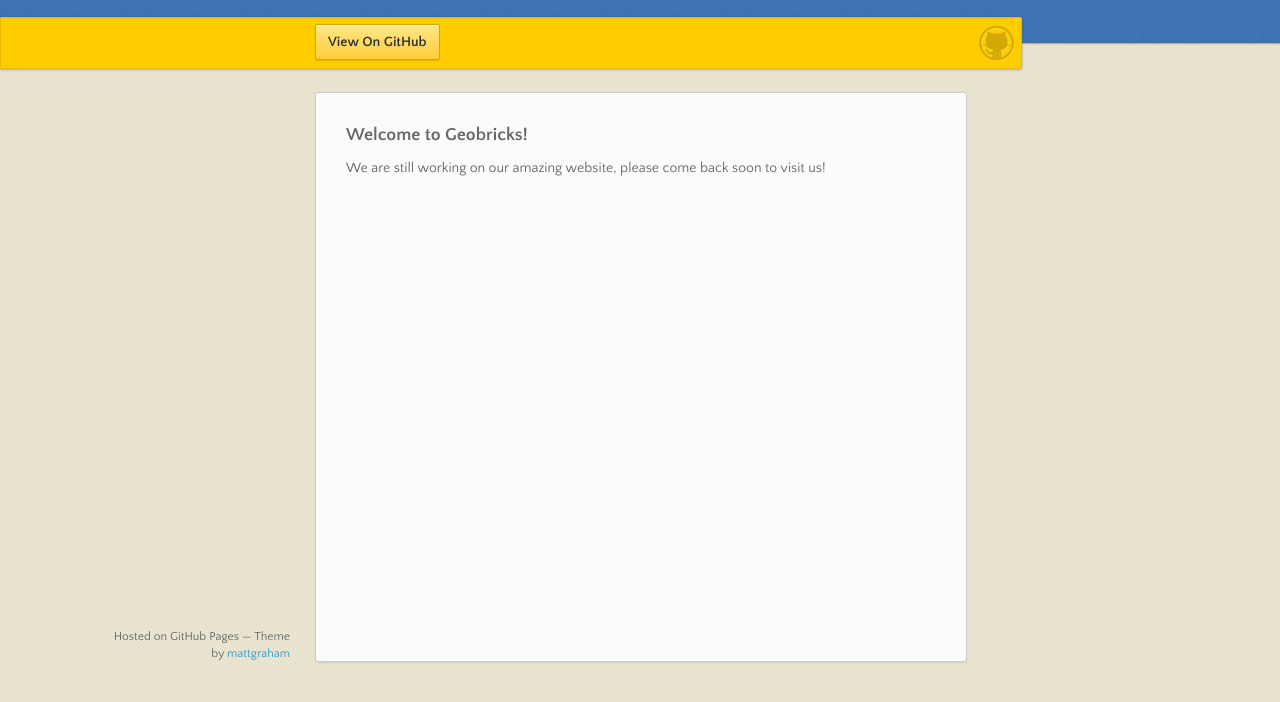
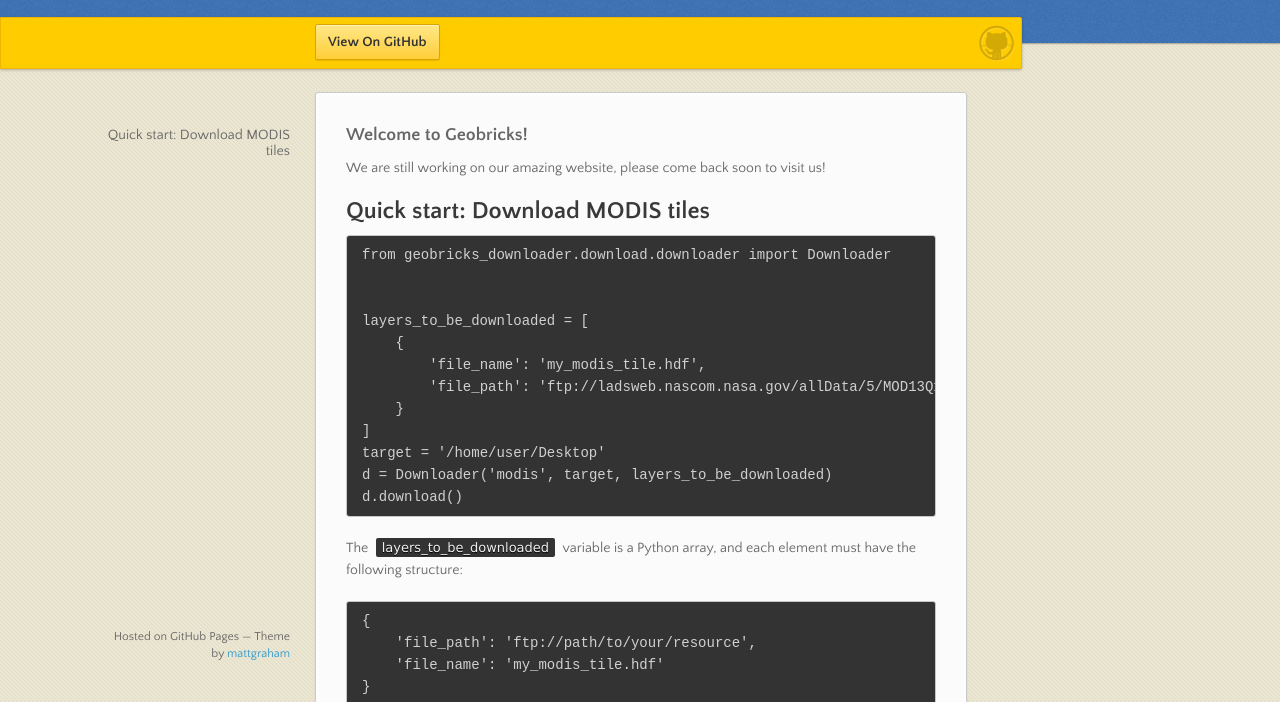
Before and after one commit to geobricks/geobricks.github.io, a plain HTML site: page index.html in a window 1280 px wide. Shown: the part 98-800 px from the top of the page. Drawn offline with nearby package versions, Linux system fonts and the light colour scheme.

Commit message:
Replace master branch with page content via GitHub

```diff
--- a/index.html
+++ b/index.html
@@ -36,6 +36,31 @@
 <a id="welcome-to-geobricks" class="anchor" href="#welcome-to-geobricks" aria-hidden="true"><span class="octicon octicon-link"></span></a>Welcome to Geobricks!</h3>
 
 <p>We are still working on our amazing website, please come back soon to visit us!</p>
+
+<h2>
+<a id="quick-start-download-modis-tiles" class="anchor" href="#quick-start-download-modis-tiles" aria-hidden="true"><span class="octicon octicon-link"></span></a>Quick start: Download MODIS tiles</h2>
+
+<div class="highlight highlight-python"><pre><span class="pl-k">from</span> geobricks_downloader.download.downloader <span class="pl-k">import</span> Downloader
+
+
+layers_to_be_downloaded <span class="pl-k">=</span> [
+    {
+        <span class="pl-s1"><span class="pl-pds">'</span>file_name<span class="pl-pds">'</span></span>: <span class="pl-s1"><span class="pl-pds">'</span>my_modis_tile.hdf<span class="pl-pds">'</span></span>,
+        <span class="pl-s1"><span class="pl-pds">'</span>file_path<span class="pl-pds">'</span></span>: <span class="pl-s1"><span class="pl-pds">'</span>ftp://ladsweb.nascom.nasa.gov/allData/5/MOD13Q1/2014/001/MOD13Q1.A2014001.h02v08.005.2014018082809.hdf<span class="pl-pds">'</span></span>
+    }
+]
+target <span class="pl-k">=</span> <span class="pl-s1"><span class="pl-pds">'</span>/home/user/Desktop<span class="pl-pds">'</span></span>
+d <span class="pl-k">=</span> Downloader(<span class="pl-s1"><span class="pl-pds">'</span>modis<span class="pl-pds">'</span></span>, target, layers_to_be_downloaded)
+d.download()</pre></div>
+
+<p>The <code>layers_to_be_downloaded</code> variable is a Python array, and each element must have the following structure:</p>
+
+<div class="highlight highlight-python"><pre>{
+    <span class="pl-s1"><span class="pl-pds">'</span>file_path<span class="pl-pds">'</span></span>: <span class="pl-s1"><span class="pl-pds">'</span>ftp://path/to/your/resource<span class="pl-pds">'</span></span>,
+    <span class="pl-s1"><span class="pl-pds">'</span>file_name<span class="pl-pds">'</span></span>: <span class="pl-s1"><span class="pl-pds">'</span>my_modis_tile.hdf<span class="pl-pds">'</span></span>
+}</pre></div>
+
+<p>where <code>file_path</code> is the URL to the remote resource to be downloaded and <code>file_name</code> is the name of the file that will be stored on the local file system. This method is quite tedious and not very convenient. The best way to take advantage of the Geobricks Downloader is through the use of its plug-ins, as described in the next example.</p>
       </section>
       <footer>
         <p><small>Hosted on GitHub Pages &mdash; Theme by <a href="https://twitter.com/michigangraham">mattgraham</a></small></p>
```
Also changed, not shown: params.json (+1 -1 lines).
